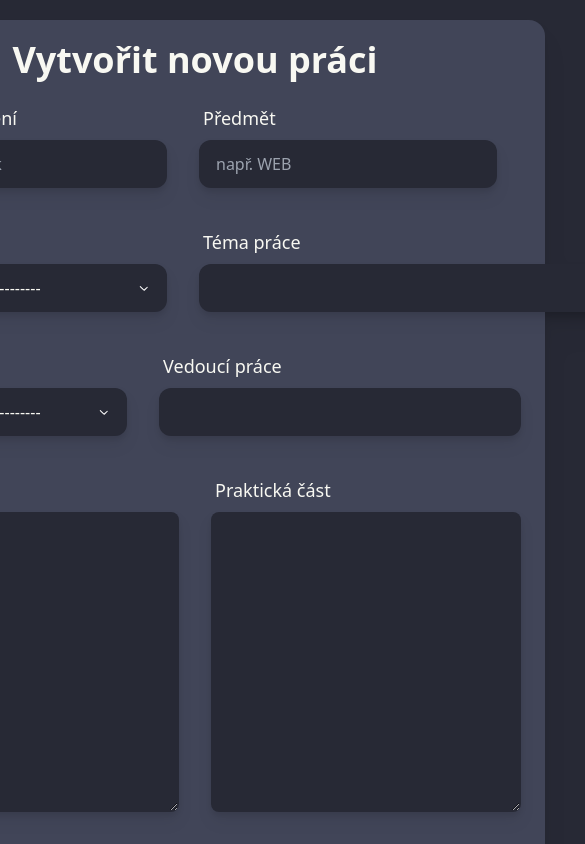
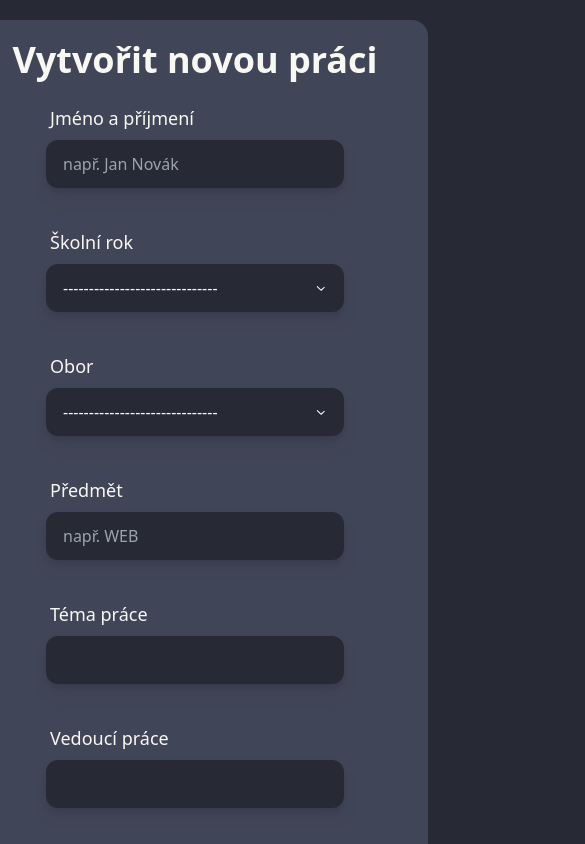
Before and after one commit to RadimKotajnyDev/create-rocnikova-prace-form, a React (Vite) app: page / in a window 390 px wide. Shown: the top 844 px of the page, 585 px wide, since content can reach past the window. Built offline with nearby package versions, Linux system fonts and the light colour scheme.

Commit message:
adjusted size

```diff
--- a/src/FormApp.tsx
+++ b/src/FormApp.tsx
@@ -26,31 +26,21 @@ export const FormApp = () => {
       {({errors, touched}) => (
         <Form>
           <div className="min-h-screen h-fit flex w-full justify-center my-5 drop-shadow-xl">
-            <div className="min-w-[700px]  bg-neutral p-2 rounded-2xl">
+            <div className="min-w-fit md:min-w-[700px] bg-neutral p-2 rounded-2xl">
               <h1 className="text-center text-4xl font-bold mt-3">Vytvořit novou práci</h1>
-              <div className="">
-                <div className="flex flex-row justify-start">
-                  <div className="flex flex-col items-center">
+              <div>
+                <div className="flex flex-col md:flex-row items-center">
+                  <div className="flex flex-col">
                     <JmenoAprijmeni {...{errors, touched}} />
+                    <SkolniRok {...{errors, touched}} />
                     <Obor {...{errors, touched}} />
+                    <Predmet {...{errors, touched}} />
+                    <TemaPrace {...{errors, touched}} />
+                    <VedouciPrace {...{errors, touched}}/>
                   </div>
                   <div className="flex flex-col">
-                    <Predmet {...{errors, touched}}/>
-                    <TemaPrace {...{errors, touched}}/>
-                  </div>
-                </div>
-                <div className="flex flex-col">
-                  <div className="flex flex-row justify-start">
-                    <SkolniRok {...{errors, touched}}/>
-                    <VedouciPrace {...{errors, touched}}/>
-                  </div>
-                </div>
-                <div className="flex justify-center">
-                </div>
-                <div className="flex flex-col ">
-                  <div className="flex flex-row justify-center">
-                    <ObsahPrace {...{errors, touched}}/>
-                    <PraktickaCast {...{errors, touched}}/>
+                    <PraktickaCast {...{errors, touched}} />
+                    <ObsahPrace {...{errors, touched}} />
                   </div>
                 </div>
                 <div className="w-full flex justify-center mt-8">
--- a/src/components/Obor.tsx
+++ b/src/components/Obor.tsx
@@ -17,7 +17,7 @@ export const Obor = ({errors, touched}: any) => {
   return (
     <>
       <div className="flex w-[330px] component-preview p-4 gap-2 font-sans">
-        <div className="form-control w-full max-w-xs">
+        <div className="form-control w-full max-w-lg">
           <label className="label">
             <span className="label-text text-lg">Obor&nbsp;<span className={hasErrorAndTouched() ? "text-red-400" : ""}>
                 {hasErrorAndTouched() ? "(Povinné)" : ""}</span></span>
--- a/src/components/Predmet.tsx
+++ b/src/components/Predmet.tsx
@@ -17,7 +17,7 @@ export const Predmet = ({errors, touched}: any) => {
   return (
     <>
       <div className="flex w-[330px] component-preview p-4 gap-2 font-sans">
-        <div className="form-control w-full max-w-xs">
+        <div className="form-control w-full max-w-lg">
           <label className="label">
             <span className="label-text text-lg">Předmět&nbsp;<span className={hasErrorAndTouched() ? "text-red-400" : ""}>
                 {hasErrorAndTouched() ? "(Povinné)" : ""}</span></span>
--- a/src/components/SkolniRok.tsx
+++ b/src/components/SkolniRok.tsx
@@ -23,7 +23,7 @@ export const SkolniRok = ({errors, touched}: any) => {
 
   return (
     <div className="flex w-[330px] component-preview p-4 gap-2 font-sans">
-      <div className="form-control w-full max-w-xs">
+      <div className="form-control w-full max-w-lg">
         <label className="label">
           <span className="label-text text-lg">Školní rok&nbsp;<span className={hasErrorAndTouched() ? "text-red-400" : ""}>
                 {hasErrorAndTouched() ? "(Povinné)" : ""}</span></span>
--- a/src/components/TemaPrace.tsx
+++ b/src/components/TemaPrace.tsx
@@ -16,8 +16,8 @@ export const TemaPrace = ({errors, touched}: any) => {
 
   return (
     <>
-      <div className="flex w-[450px] component-preview p-4 gap-2 font-sans">
-        <div className="form-control w-full max-w-full">
+      <div className="flex w-[330px] component-preview p-4 gap-2 font-sans">
+        <div className="form-control w-full max-w-lg">
           <label className="label">
             <span className="label-text text-lg">Téma práce&nbsp;<span className={hasErrorAndTouched() ? "text-red-400" : ""}>
                 {hasErrorAndTouched() ? "(Povinné)" : ""}</span></span>
--- a/src/components/VedouciPrace.tsx
+++ b/src/components/VedouciPrace.tsx
@@ -16,8 +16,8 @@ export const VedouciPrace = ({errors, touched}: any) => {
 
   return (
     <>
-      <div className="flex w-[450px] component-preview p-4 gap-2 font-sans">
-        <div className="form-control w-full max-w-full">
+      <div className="flex w-[330px] component-preview p-4 gap-2 font-sans">
+        <div className="form-control w-full max-w-lg">
           <label className="label">
             <span className="label-text text-lg">Vedoucí práce</span>
           </label>
```
